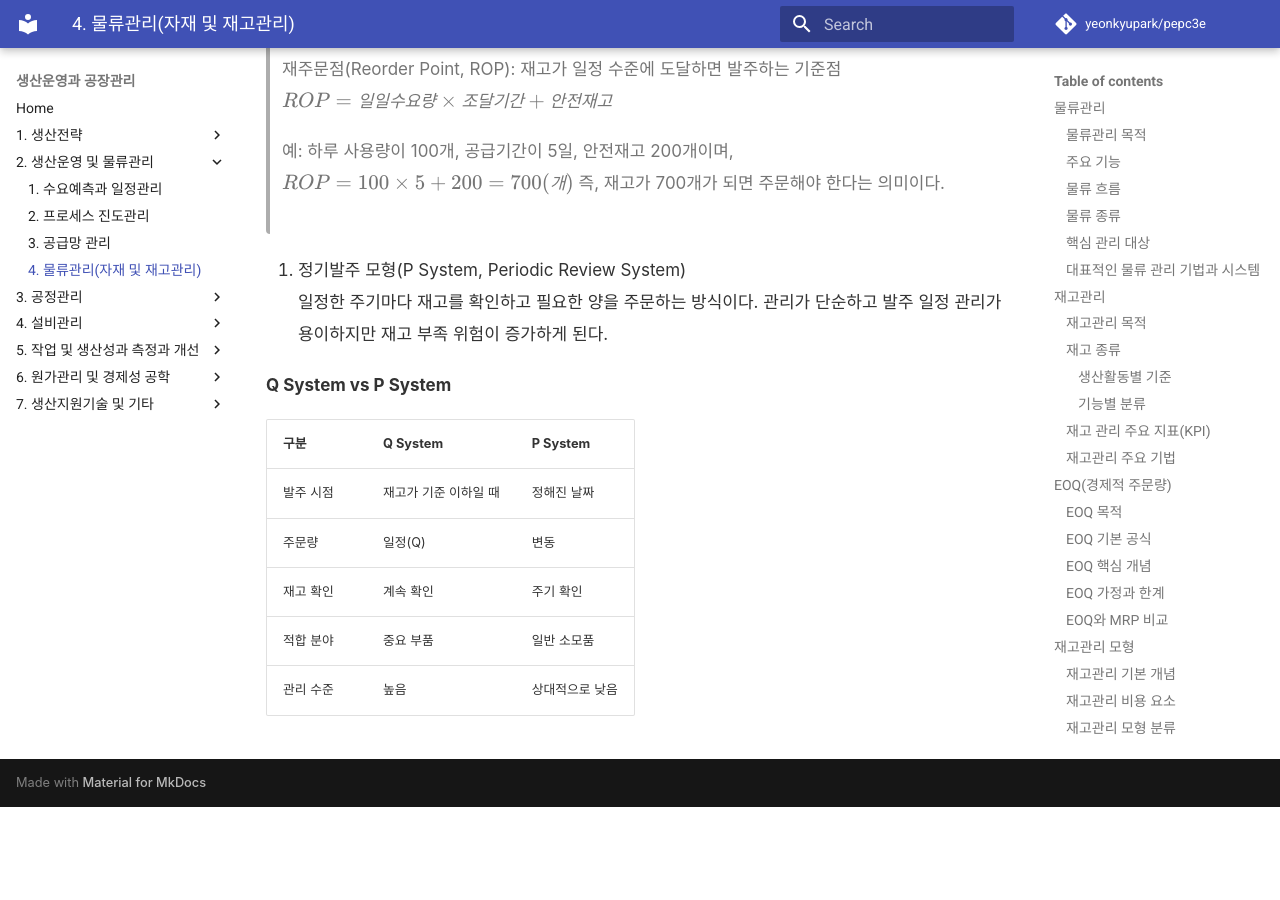
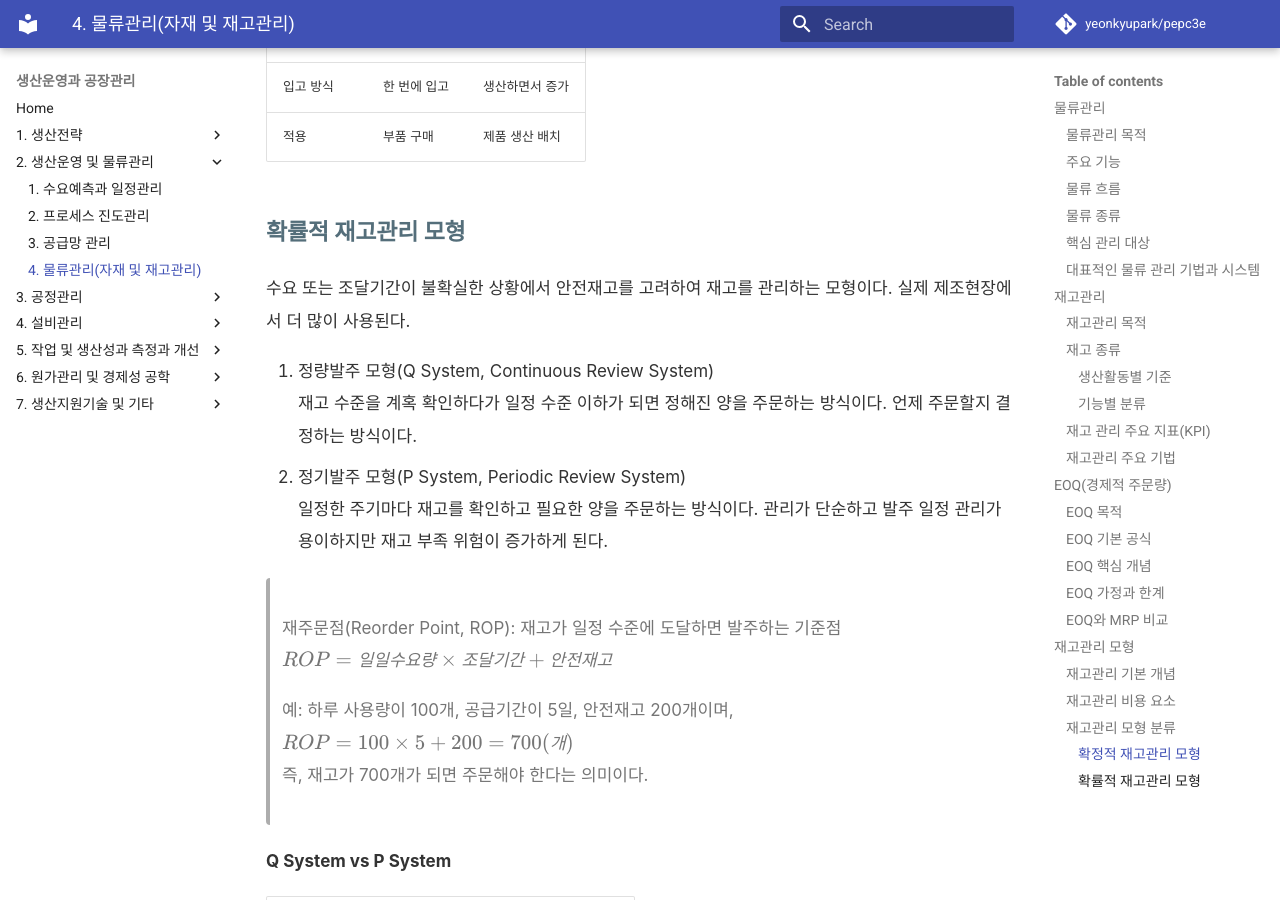
Before and after one commit to yeonkyupark/pepc3e, an MkDocs documentation site: the page built from docs/0204_logistics_material_and_inventory_management.md, in a window 1280 px wide and 900 px high, scrolled down 15588 px. Built offline with MkDocs 1.6.1 and Material for MkDocs 9.7.7, drawn with Linux system fonts in a browser that asks for light colours; comment, search, counter and statistics services are not loaded; before the commit the page ends 16395 px from its top, so only the background shows below that.

Commit message:
Update 0204_logistics_material_and_inventory_management.md

````diff
--- a/docs/0204_logistics_material_and_inventory_management.md
+++ b/docs/0204_logistics_material_and_inventory_management.md
@@ -348,6 +348,31 @@
 1. 언제 주문할 것인가 (When to order)
 2. 얼마나 주문할 것인가 (How much order)
 
+**재고관리 모형 분류**
+
+```mermaid
+mindmap
+  root((재고관리 모형))
+
+    확정적 모형
+      EOQ
+      EPQ
+      Quantity Discount Model
+
+    확률적 모형
+      Q System<br/>(정량발주)
+      P System<br/>(정기발주)
+      Base Stock Model
+      Min-Max System
+      Two-Bin System
+      Newsvendor Model
+
+    품목관리 기법
+      ABC 분석
+      XYZ 분석
+      FSN 분석
+```
+
 ### 재고관리 기본 개념
 
 제조 현장에서 재고는 단순히 쌓아두는 물품이 아니라 생산 안정성을 확보하기 위한 완충 장치(Buffer)이다. 재고가 부족하면 부품 부족, 조립 라인 정지, 생산 손실 발생, 납기 지연으로 이어질 수 있다. 따라서 일정 수준 재고를 보유해야 한다. 하지만 재고를 너무 많이 보유하게 되면 과잉 재고, 창고 비용 증가, 자금 부담 증가, 불용재고 발생과 같은 문제가 발생한다. 재고관리 모형은 **생산 중단 위험과 재고 비용 사이 최적점을 찾는 방법**이다.
@@ -400,16 +425,16 @@
 
 1. 정량발주 모형(Q System, Continuous Review System)
    재고 수준을 계혹 확인하다가 일정 수준 이하가 되면 정해진 양을 주문하는 방식이다. 언제 주문할지 결정하는 방식이다.
-
-   > 재주문점(Reorder Point, ROP): 재고가 일정 수준에 도달하면 발주하는 기준점
-   > $ROP = 일일수요량 \times 조달기간 + 안전재고$
-   >
-   > 예: 하루 사용량이 100개, 공급기간이 5일, 안전재고 200개이며,
-   > $ROP = 100 \times 5 + 200 = 700(개)$
-   > 즉, 재고가 700개가 되면 주문해야 한다는 의미이다.
-
 2. 정기발주 모형(P System, Periodic Review System)
    일정한 주기마다 재고를 확인하고 필요한 양을 주문하는 방식이다. 관리가 단순하고 발주 일정 관리가 용이하지만 재고 부족 위험이 증가하게 된다.
+
+> 재주문점(Reorder Point, ROP): 재고가 일정 수준에 도달하면 발주하는 기준점
+> $ROP = 일일수요량 \times 조달기간 + 안전재고$
+>
+> 예: 하루 사용량이 100개, 공급기간이 5일, 안전재고 200개이며,
+> $ROP = 100 \times 5 + 200 = 700(개)$
+> 즉, 재고가 700개가 되면 주문해야 한다는 의미이다.
+
 
 **Q System vs P System**
 
````
